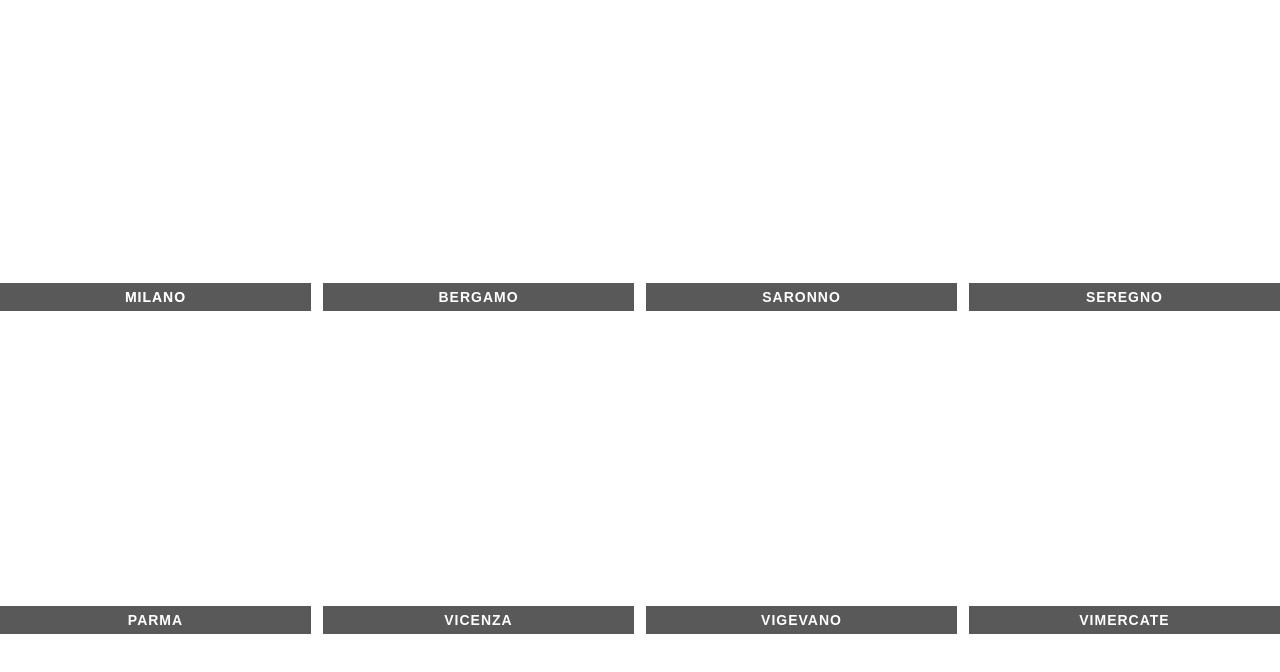
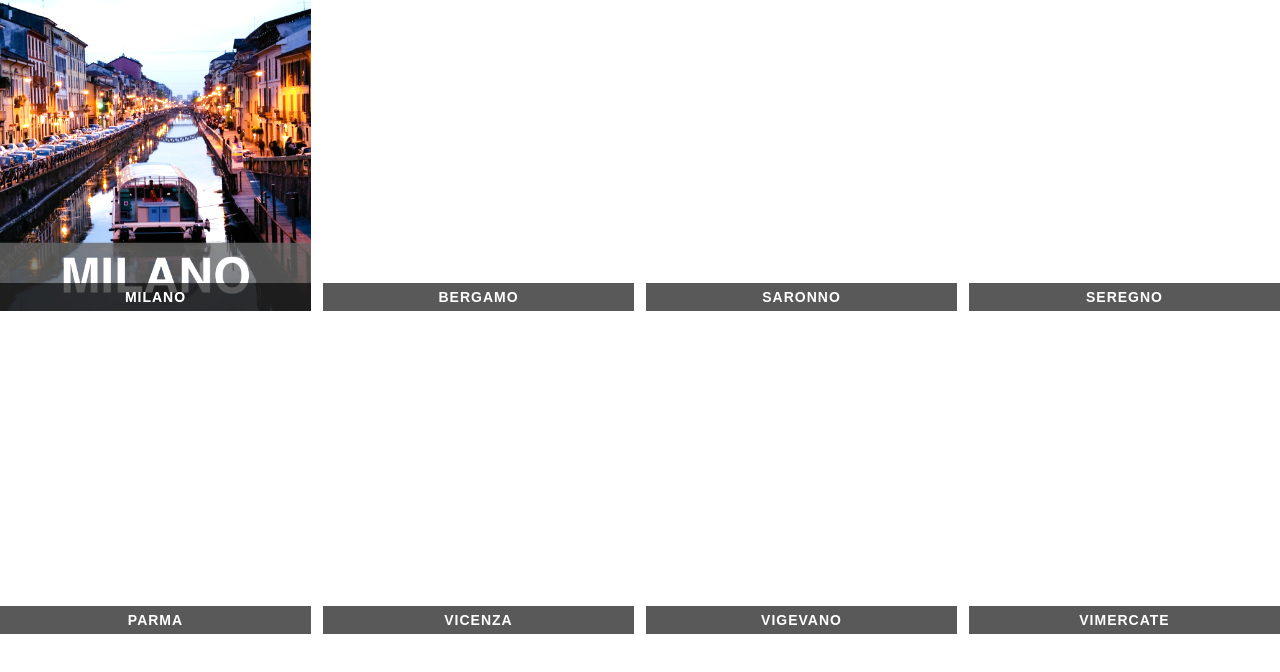
Before and after one commit to gguagliano95-crypto/fly-angling-sezioni, a plain HTML site: page index.html in a window 1280 px wide. Drawn offline with Linux system fonts and the light colour scheme.

Commit message:
Update index.html

```diff
--- a/index.html
+++ b/index.html
@@ -55,7 +55,7 @@
 <div class="grid">
 
   <a class="card" href="LINK_MILANO"
-     style="background-image:url('IMG_Milano.jpg')"
+     style="background-image:url('Milano.jpg')"
      data-label="MILANO"></a>
 
   <a class="card" href="LINK_BERGAMO"
```
